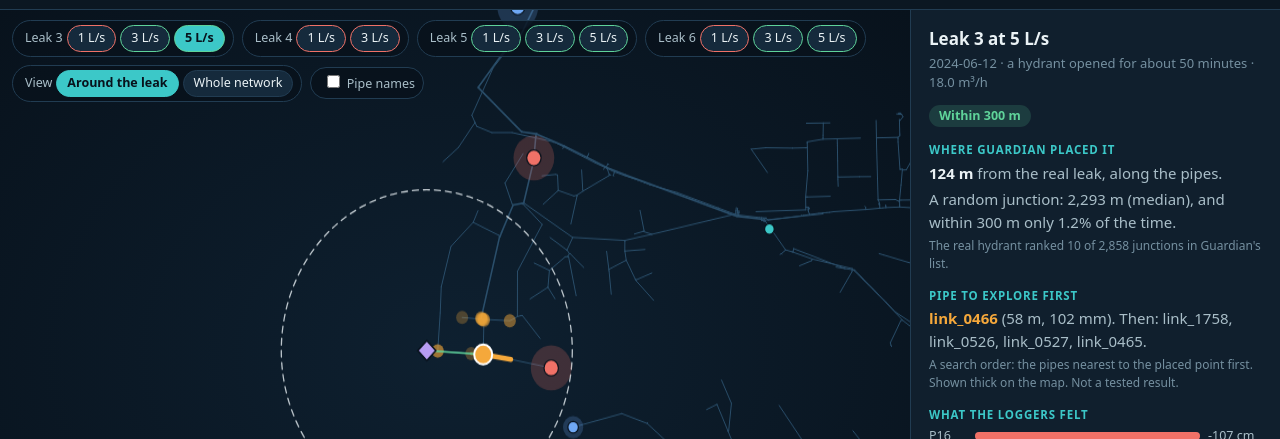
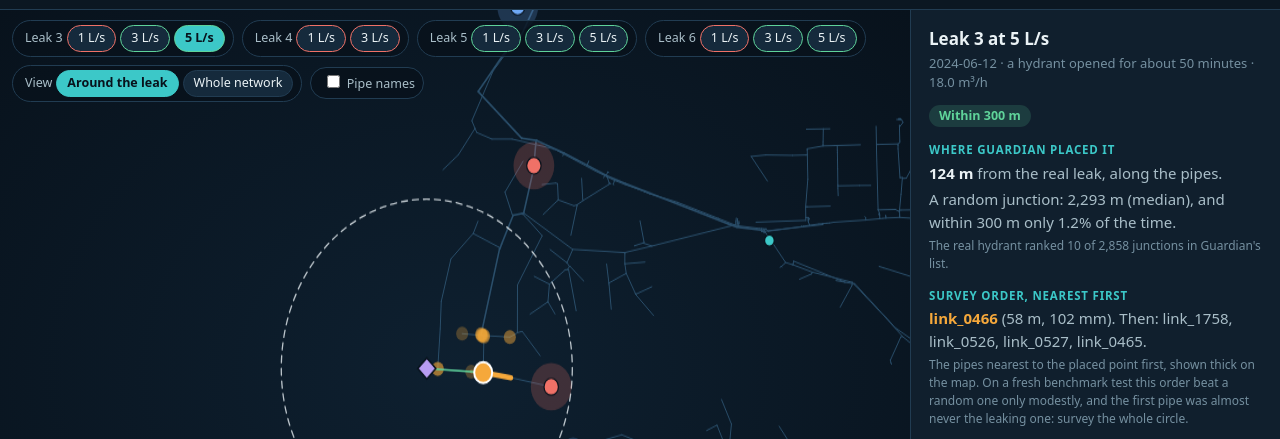
Before and after one commit to fahadwep/water-guardian-d, a plain HTML site: page bristol.html in a window 1280 px wide. Shown: the part 307-746 px from the top of the page. Drawn offline with Linux system fonts and the light colour scheme.

Commit message:
Bristol page: survey order described as tested and only modestly better than random
Co-Authored-By: Claude Fable 5.2 <noreply@anthropic.com>

```diff
--- a/bristol.html
+++ b/bristol.html
@@ -45,7 +45,7 @@ We gave Water Guardian's locator the time of each leak and the logger readings,
 <aside id="side"></aside>
 </main>
 <footer>What this is: a display of one frozen test (our approved claim 17). Nothing is computed on this page. Limits: four leaks; the eleven stages are not independent; the hydrant positions were fitted from a figure in the authors' thesis and are not yet confirmed by them; the settings were tuned on two other leaks the day before; this is the known-time locator, not the year-round detector.
-"Explore first" is a search order built on the located junction (nearest pipe first); it is not a tested result.
+The survey order (nearest pipe first) is a convenience, not a result: on a fresh benchmark test it beat a random order only modestly.
 Network, loggers and leak trials: Liu, Pecci and Stoianov, Imperial College London, "Field Validation of Hydraulic Model-Based Leak Localization Methods in Water Distribution Networks", Zenodo 16737160, CC BY 4.0.
 <a href="index.html">Project page</a></footer>
 <script>
@@ -99,8 +99,8 @@ function side() {
   <span class="verdict ${hit ? "hit" : "miss"}">${hit ? "Within 300 m" : "Missed"}</span>
   <div class="q">Where Guardian placed it</div><p><b>${s.err.toLocaleString("en")} m</b> from the real leak, along the pipes.</p><p>A random junction: ${s.cmed.toLocaleString("en")} m (median), and within 300 m only ${s.c300}% of the time.</p>
   <p class="sub">The real hydrant ranked ${s.rank} of ${D.junctions.toLocaleString("en")} junctions in Guardian's list.</p>
-  <div class="q">Pipe to explore first</div><p><b style="color:var(--leak)">${so.length ? so[0].p[5] : "–"}</b>${so.length ? ` (${Math.round(so[0].len)} m, ${so[0].p[4]} mm)` : ""}${so.length > 1 ? ". Then: " + so.slice(1, 5).map(o => o.p[5]).join(", ") + "." : ""}</p>
-  <p class="sub">A search order: the pipes nearest to the placed point first. Shown thick on the map. Not a tested result.</p>
+  <div class="q">Survey order, nearest first</div><p><b style="color:var(--leak)">${so.length ? so[0].p[5] : "–"}</b>${so.length ? ` (${Math.round(so[0].len)} m, ${so[0].p[4]} mm)` : ""}${so.length > 1 ? ". Then: " + so.slice(1, 5).map(o => o.p[5]).join(", ") + "." : ""}</p>
+  <p class="sub">The pipes nearest to the placed point first, shown thick on the map. On a fresh benchmark test this order beat a random one only modestly, and the first pipe was almost never the leaking one: survey the whole circle.</p>
   <div class="q">What the loggers felt</div>${sens.map(q => `<div class="rowb"><span>${q[0]}</span><div><i style="left:0;width:${Math.min(100, Math.abs(q[1]) / mx * 100)}%;background:${q[2] <= -2 ? "#F07167" : "#3CC8C8"}"></i></div><span>${q[1]} cm</span></div>`).join("")}
   <p class="sub">Pressure during the leak minus just before and after, at the six loggers that moved most against their own noise. Red: a clear drop.</p>
   <div class="q">How to read this</div><p class="sub">${hit ? "The placed point (amber) is inside the dashed 300 m circle around the real hydrant (violet)." : "The placed point is outside the 300 m circle. At 1 L/s the pressure change is close to the loggers' noise, and the tool does no better than chance."} Size it estimated: ${s.size} L/s.</p>`;
```
